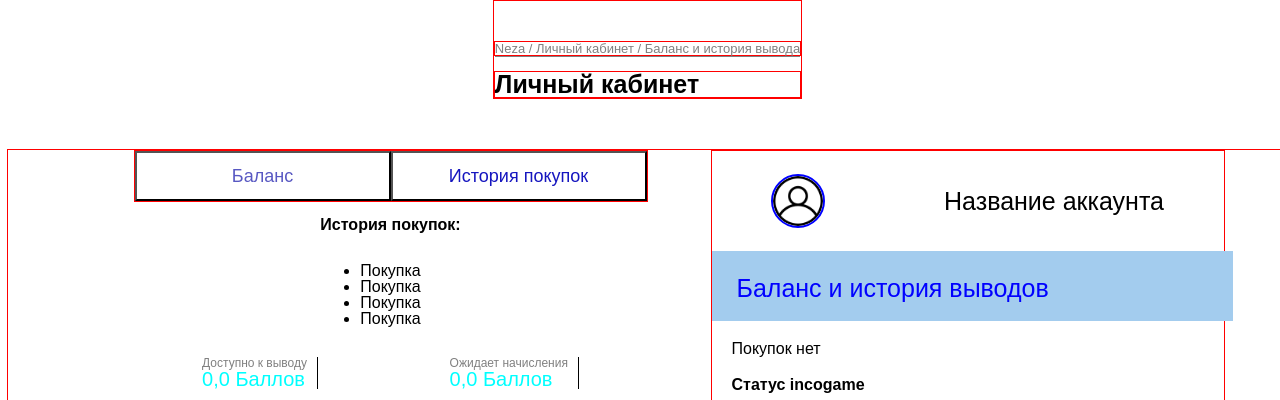
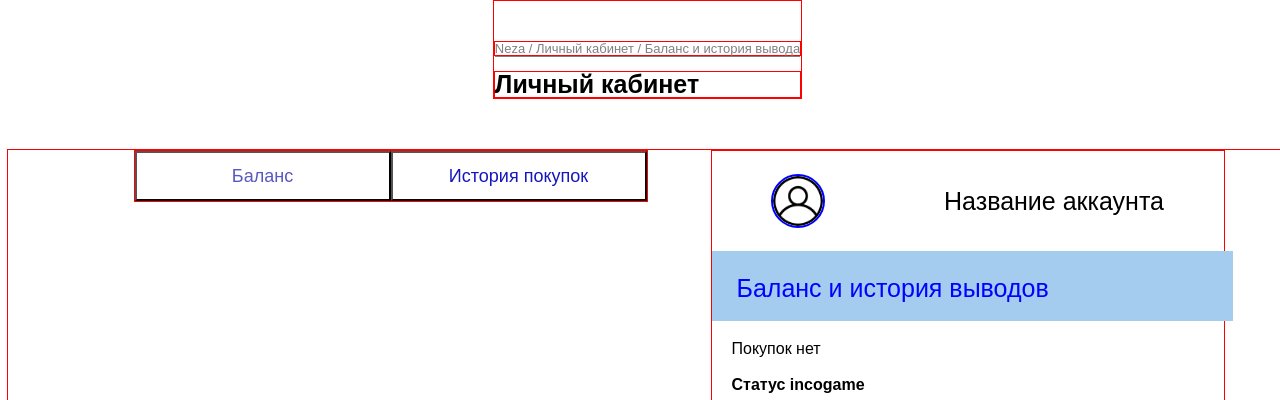
Before and after one commit to gggjghiuuu/neZa1, a plain HTML site: page index.html in a window 1280 px wide. Shown: the top 400 px of the page. Drawn offline with Linux system fonts and the light colour scheme; a web font is replaced by a local one.

Commit message:
Add files via upload

```diff
--- a/index.html
+++ b/index.html
@@ -22,7 +22,7 @@
 				<button class="choose__balance choose">Баланс</button>
 				<button class="choose__history-of-findings choose">История покупок</button>
 			</div>
-			<div class="history">
+			<div class="history" style="display: none;">
 				<h3 class="history__title">История покупок:</h3>
 				<ul class="history-of-findings">
 				   <li class="history__element element1">Покупка</li>
@@ -31,7 +31,7 @@
 				   <li class="history__element element4">Покупка</li>
 				</ul>
 			</div>
-			<div class="balance__info">
+			<div class="balance__info" style="display: none;">
 				<div class="info__amount">
 					<p class="amount__text">Доступно к выводу</p>
 					<p class="amount__number">0,0 Баллов</p>
```
